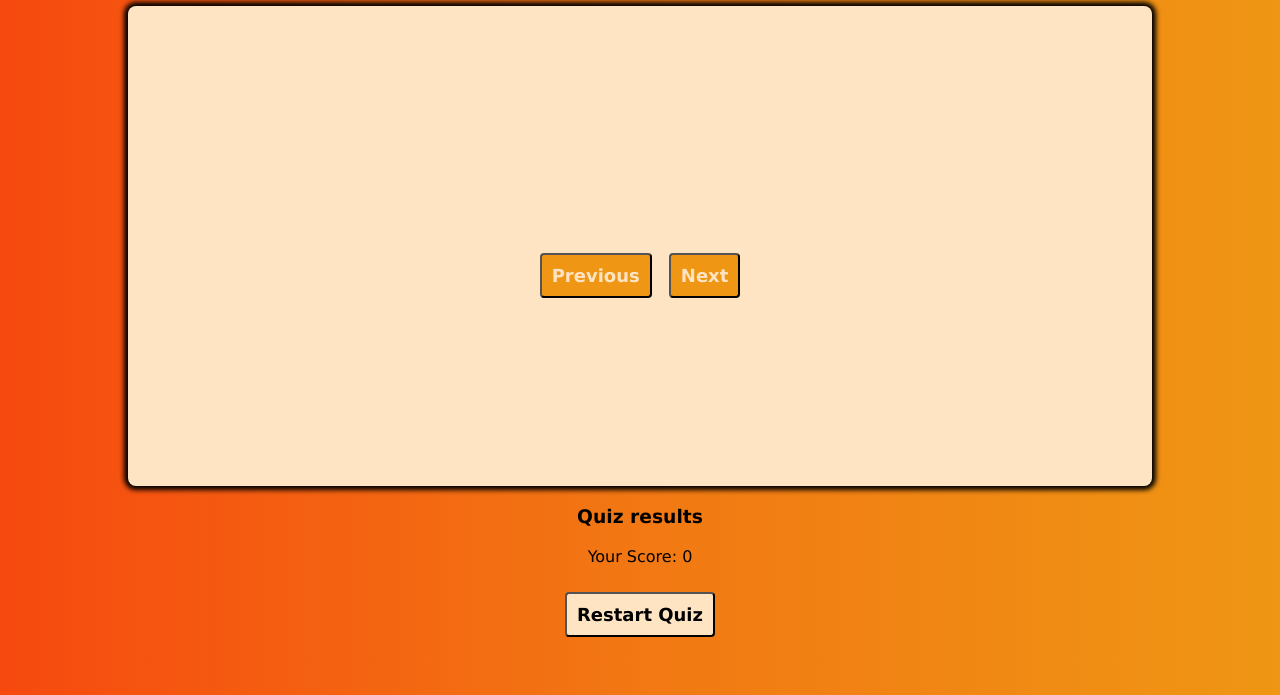
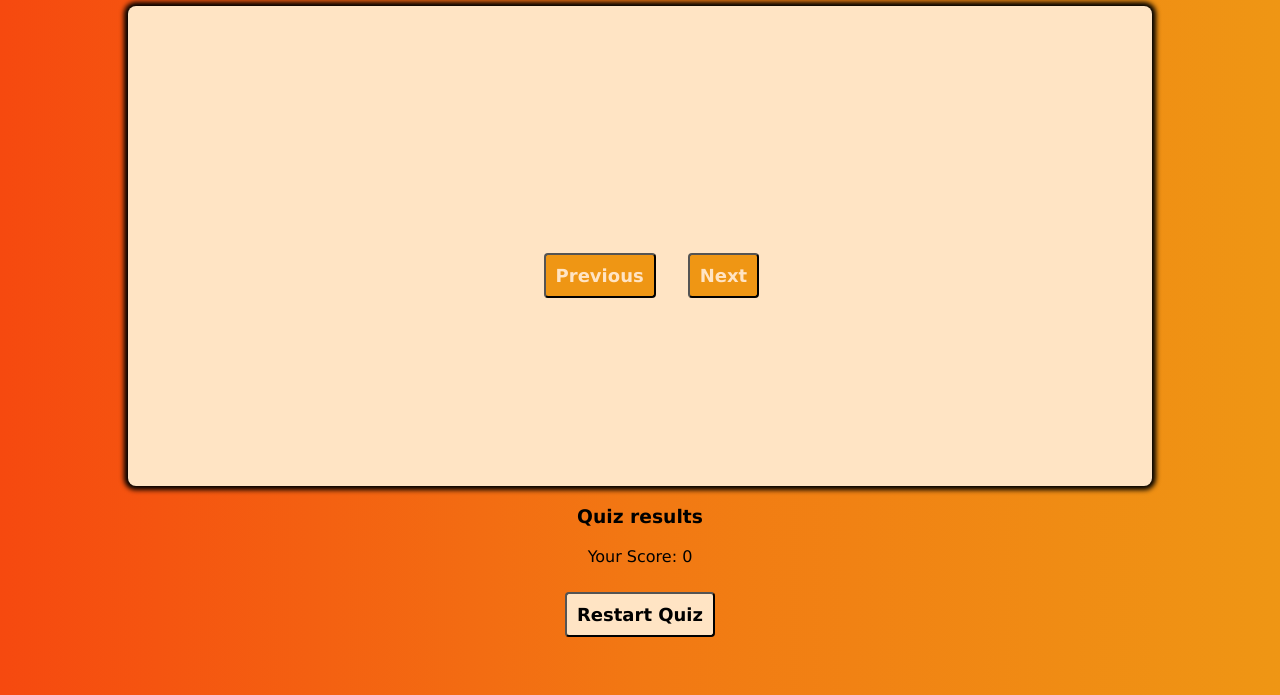
Before and after one commit to lilskyex0x/Quizzie, a plain HTML site: page index.html in a window 1280 px wide. Shown: the part 105-800 px from the top of the page. Drawn offline with Linux system fonts and the light colour scheme; no server answers.

Commit message:
feat: next & previous button styling

```diff
--- a/style.css
+++ b/style.css
@@ -73,8 +73,16 @@ body {
     margin-bottom: 19px;
 }
 
+#action__btns {
+    width: 20%;
+    display: flex;
+    flex-direction: row;
+    gap: 20px;
+}
+
 .previous,
 .next {
+    width: 70%;
     font-size: large;
     font-weight: bold;
     box-shadow: 0 6px 12px -2px rgba(#f27813, .15);
@@ -84,6 +92,11 @@ body {
     color: bisque;
     margin: 6px;
     cursor: pointer;
+    transition: all .3s ease-in-out;
+}
+
+.previous:hover, .next:hover {
+    background: #f27813;
 }
 
 .reset__btn {
```
